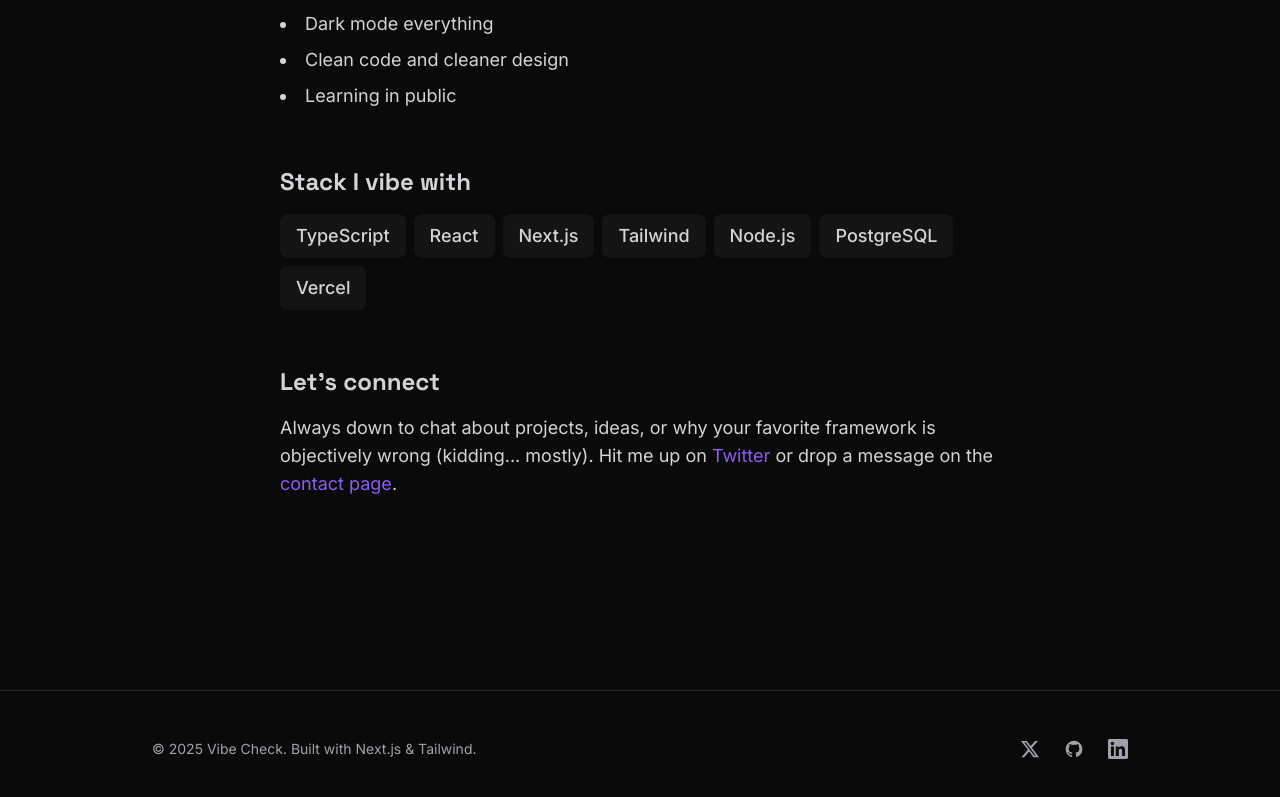
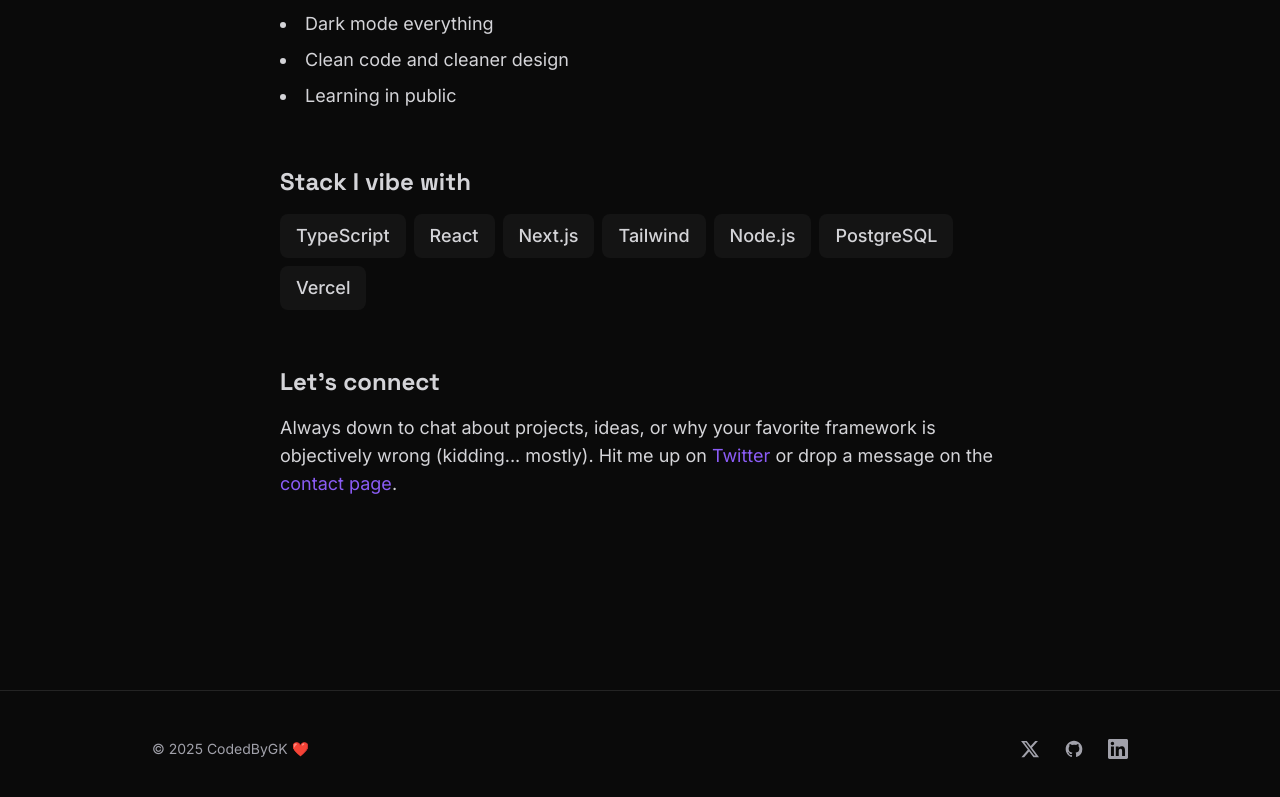
Before and after one commit to Gk091202/CodedByGk, a Next.js app: page /about in a window 1280 px wide. Shown: the part 674-1471 px from the top of the page. Built offline with nearby package versions, Linux system fonts and the light colour scheme.

Commit message:
Update About page and footer: remove LinkedIn card, update copyright to CodedByGK

```diff
--- a/components/Footer.tsx
+++ b/components/Footer.tsx
@@ -6,7 +6,7 @@
       <div className="max-w-5xl mx-auto px-6 py-12">
         <div className="flex flex-col md:flex-row justify-between items-center gap-4">
           <div className="text-sm text-zinc-600 dark:text-zinc-400">
-            © {currentYear} Vibe Check. Built with Next.js & Tailwind.
+            © {currentYear} CodedByGK ❤️
           </div>
           <div className="flex gap-6">
             <a
```
